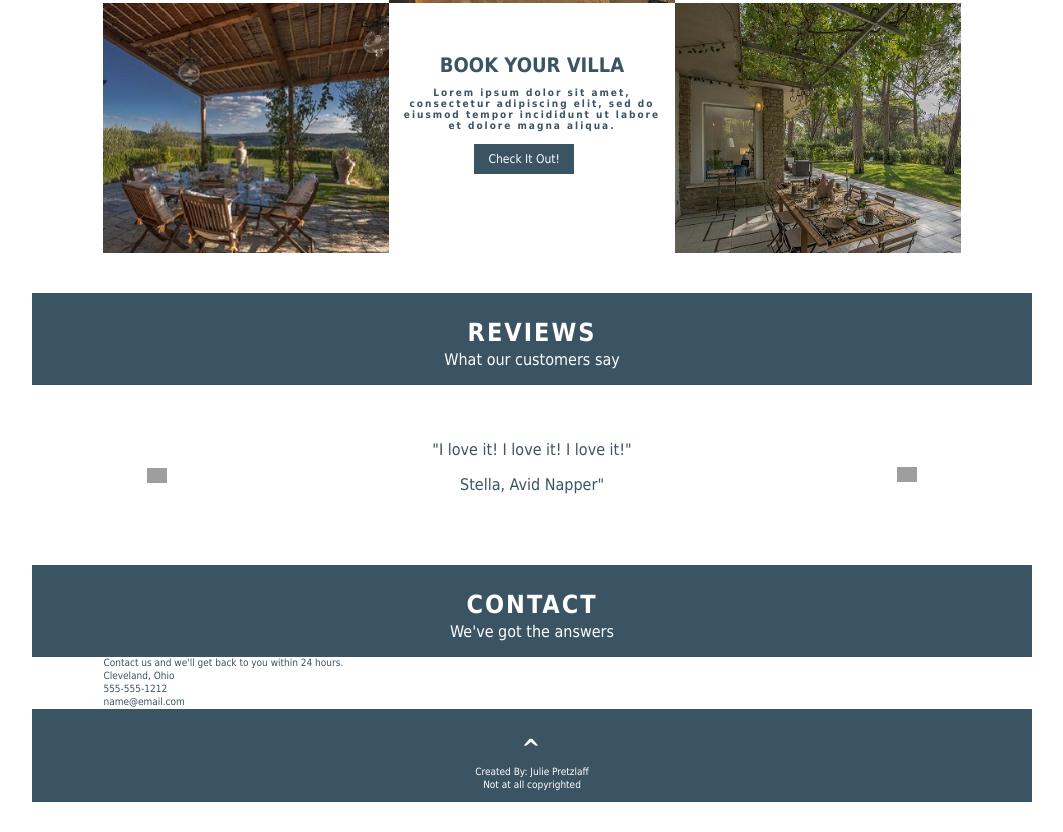
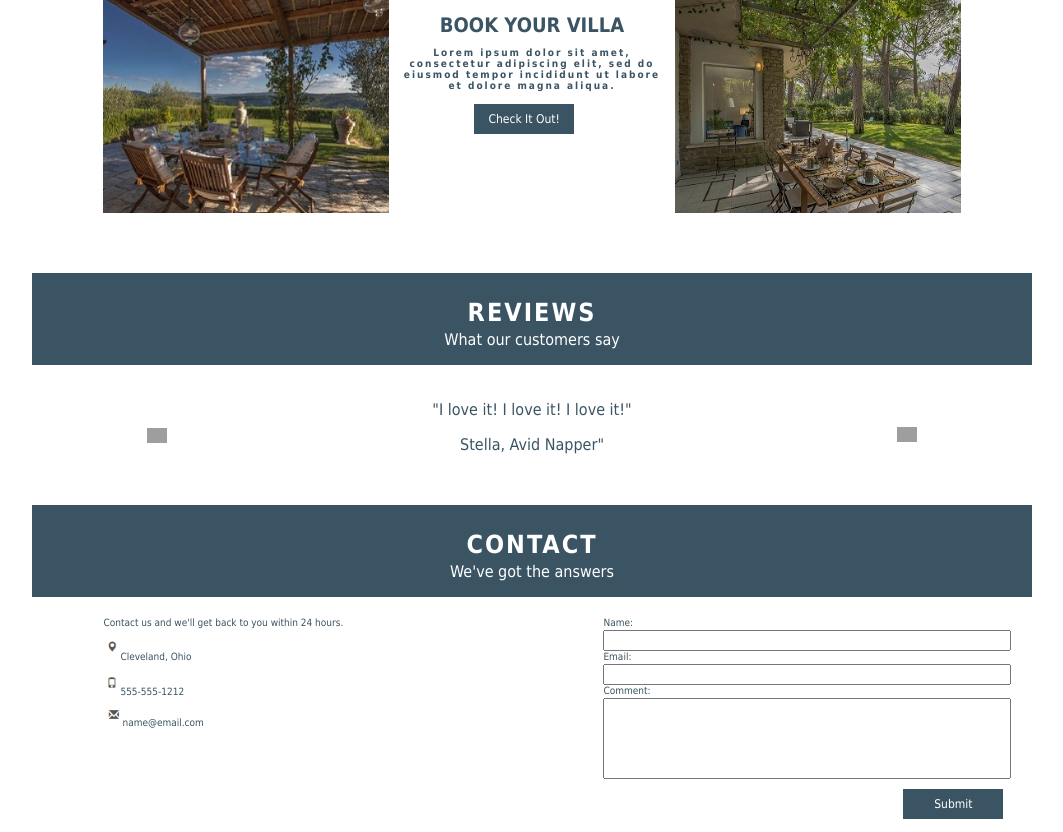
Before and after one commit to JuliePretzlaff/Project5TuscanyVilla, a plain HTML site: page Project5TuscanyVilla/index.html in a window 1280 px wide. Shown: the part 1968-2800 px from the top of the page, without its empty margins (108-1171 px from the left). Before the commit the page ends 2778 px from the top, so only its background shows below. Drawn offline with Linux system fonts and the light colour scheme; grey boxes are pictures that could not be loaded.

Commit message:
contact section done

```diff
--- a/Project5TuscanyVilla/index.html
+++ b/Project5TuscanyVilla/index.html
@@ -158,17 +158,25 @@
         <!--contact info-->
         <section class="contact">
             <p class="para-3">Contact us and we'll get back to you within 24 hours.</p>
-            <p class="para-3">Cleveland, Ohio</p>
-            <p class="para-3">555-555-1212</p>
-            <p class="para-3">name@email.com</p>
+            <p class="para-3">
+                <img class="contact-img" src="Images/1.PNG" />Cleveland, Ohio
+            </p>
+            <p class="para-3">
+                <img class="contact-img" src="Images/2.PNG" />555-555-1212
+            </p>
+            <p class="para-3">
+                <img class="contact-img" src="Images/3.PNG" />name@email.com
+            </p>
         </section>
 
-        <!--input box 1:
+        <!--input areas:-->
+        <section class="input-tags">
+            <p class="para-3">Name:</p> <input id="comment1" type="text" name="name"><br>
+            <p class="para-3">Email:</p><input id="comment1" type="text" name="email"><br>
+            <p class="para-3">Comment:</p><input id="comment2" type="text" name="comment"><br>
+            <button id="contact-button" type="button">Submit</button>
+        </section>
 
-    input box 2:
-
-    input box 3:-->
-        <!--gap for space-->
         <section class="empty-gap"></section>
 
 
--- a/Project5TuscanyVilla/styleTuscany.css
+++ b/Project5TuscanyVilla/styleTuscany.css
@@ -10,7 +10,8 @@
 }*/
 
 .empty-gap {
-    height: 40px;
+    height: 20px;
+    grid-column: 1/ span 14;
 }
 
 /*logo/header styling:*/
@@ -18,6 +19,13 @@
     background-color: #3b5463;
     grid-column: 1/span 14;
     color: white;
+}
+#comment1{
+    width:400px;
+}
+#comment2{
+    height:75px;
+    width: 400px;
 }
 
 #logo {
@@ -443,3 +451,21 @@ p#end2 {
     font-size: 10px;
     margin-bottom: 12px;
 }
+.contact-img{
+    margin-top:6px;
+}
+.input-tags{
+    grid-column: 9/span 5;
+}
+#contact-button{
+    background-color: #3b5463;
+    color: white;
+    font-family: Tahoma, Geneva, Verdana, sans-serif;
+    font-size: 12px;
+    margin-top: 10px;
+    margin-left:300px;
+    width: 100px;
+    height: 30px;
+    display: block;
+    border: none;
+}
```
Also changed, not shown: Project5TuscanyVilla/Images/1.PNG (added), Project5TuscanyVilla/Images/2.PNG (added), Project5TuscanyVilla/Images/3.PNG (added).
